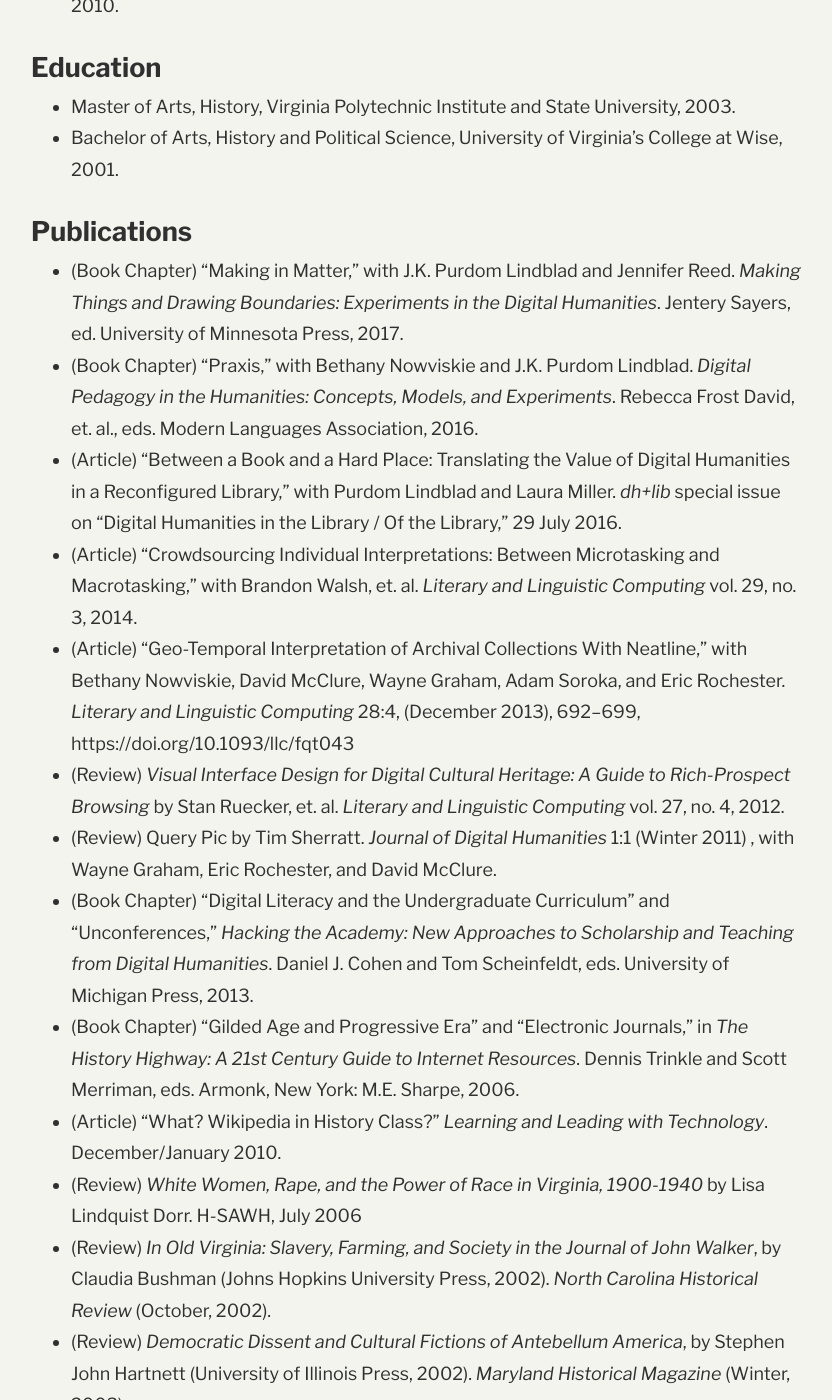
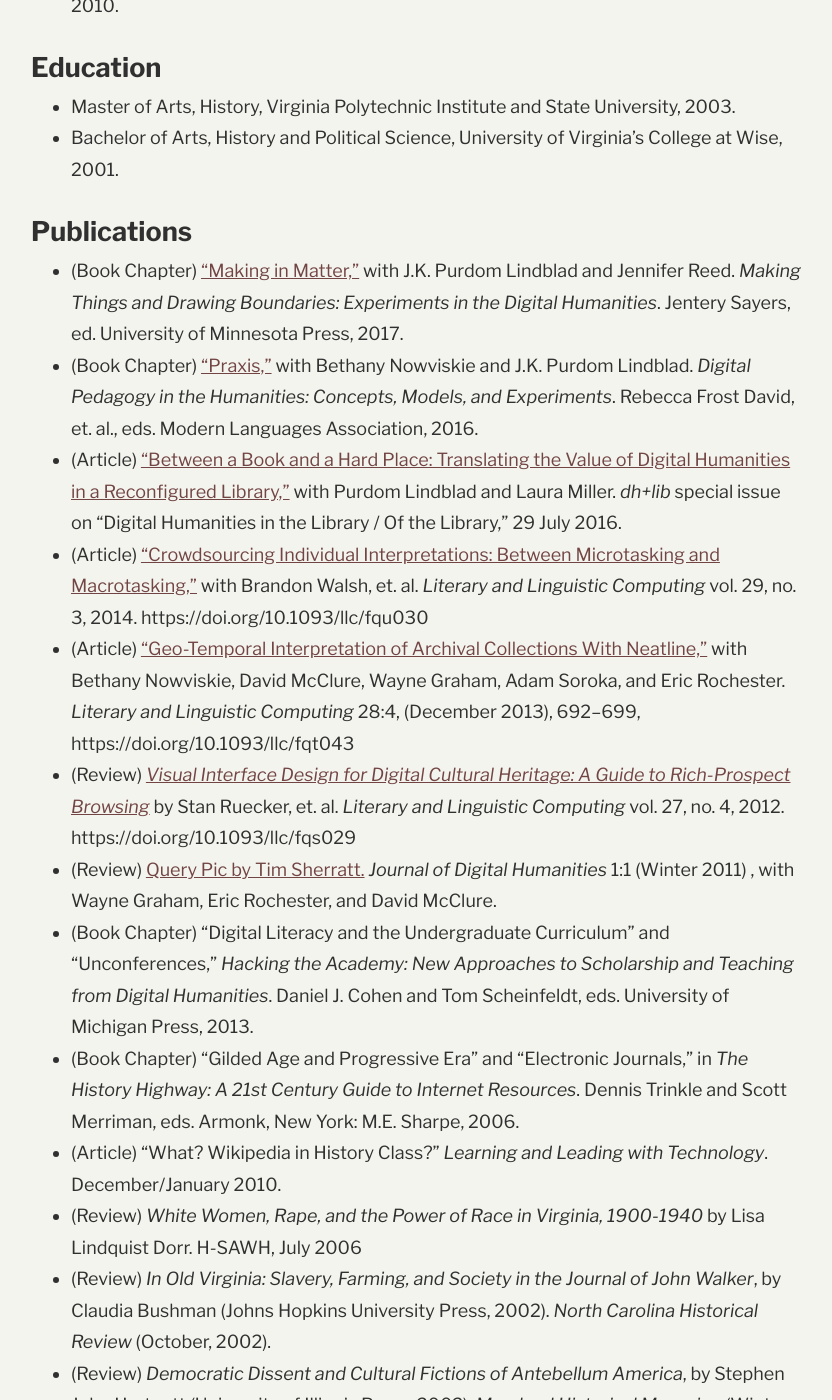
Before and after one commit to jeremyboggs/jeremyboggs.net, a Jekyll site: the page built from cv.md, in a window 1280 px wide and 1400 px high, scrolled down 962 px. Shown: the whole window, without its empty margins (223-1055 px from the left). Built offline with Jekyll 4.4.1, drawn with Linux system fonts in a browser that asks for light colours; some of the changed lines change nothing that is shown.

Commit message:
Update and correct CV content.

```diff
--- a/cv.md
+++ b/cv.md
@@ -23,13 +23,17 @@
 
 ## Publications
 
-- (Book Chapter) “Making in Matter,” with J.K. Purdom Lindblad and Jennifer Reed. _Making Things and Drawing Boundaries: Experiments in the Digital Humanities_. Jentery Sayers, ed. University of Minnesota Press, 2017.
-- (Book Chapter) “Praxis,” with Bethany Nowviskie and J.K. Purdom Lindblad. _Digital Pedagogy in the Humanities: Concepts, Models, and Experiments_. Rebecca Frost David, et. al., eds. Modern Languages Association, 2016.
-- (Article) “Between a Book and a Hard Place: Translating the Value of Digital Humanities in a Reconfigured Library,” with Purdom Lindblad and Laura Miller. _dh+lib_ special issue on “Digital Humanities in the Library / Of the Library,” 29 July 2016.
-- (Article) “Crowdsourcing Individual Interpretations: Between Microtasking and Macrotasking,” with Brandon Walsh, et. al. _Literary and Linguistic Computing_ vol. 29, no. 3, 2014.
-- (Article) “Geo-Temporal Interpretation of Archival Collections With Neatline,” with Bethany Nowviskie, David McClure, Wayne Graham, Adam Soroka, and Eric Rochester. _Literary and Linguistic Computing_ 28:4, (December 2013), 692–699, https://doi.org/10.1093/llc/fqt043
-- (Review) _Visual Interface Design for Digital Cultural Heritage: A Guide to Rich-Prospect Browsing_ by Stan Ruecker, et. al. _Literary and Linguistic Computing_ vol. 27, no. 4, 2012.
-- (Review) Query Pic by Tim Sherratt. _Journal of Digital Humanities_ 1:1 (Winter 2011) , with Wayne Graham, Eric Rochester, and David McClure.
+- (Book Chapter) [“Making in Matter,”](https://dhdebates.gc.cuny.edu/read/untitled-aa1769f2-6c55-485a-81af-ea82cce86966/section/f29e68c9-e28e-4c1a-b083-93025a5ed6b3#ch37) with J.K. Purdom Lindblad and Jennifer Reed. _Making Things and Drawing Boundaries: Experiments in the Digital Humanities_. Jentery Sayers, ed. University of Minnesota Press, 2017.
+- (Book Chapter) [“Praxis,”](https://digitalpedagogy.hcommons.org/keyword/Praxis) with Bethany Nowviskie and J.K. Purdom Lindblad. _Digital Pedagogy in the Humanities: Concepts, Models, and Experiments_. Rebecca Frost David, et. al., eds. Modern Languages Association, 2016.
+- (Article) [“Between a Book and a Hard Place: Translating the Value of Digital Humanities in a Reconfigured Library,”](https://dhandlib.org/between-a-book-and-a-hard-place/) with Purdom Lindblad and Laura Miller. _dh+lib_ special issue on “Digital Humanities in the Library / Of the Library,” 29 July 2016.
+- (Article) [“Crowdsourcing Individual Interpretations: Between Microtasking and
+  Macrotasking,”](https://doi.org/10.1093/llc/fqu030) with Brandon Walsh, et. al. _Literary and Linguistic Computing_
+  vol. 29, no. 3, 2014. https://doi.org/10.1093/llc/fqu030
+- (Article) [“Geo-Temporal Interpretation of Archival Collections With Neatline,”](https://doi.org/10.1093/llc/fqt043) with Bethany Nowviskie, David McClure, Wayne Graham, Adam Soroka, and Eric Rochester. _Literary and Linguistic Computing_ 28:4, (December 2013), 692–699, https://doi.org/10.1093/llc/fqt043
+- (Review) [_Visual Interface Design for Digital Cultural Heritage: A Guide to
+  Rich-Prospect Browsing_](https://doi.org/10.1093/llc/fqs029) by Stan Ruecker,
+  et. al. _Literary and Linguistic Computing_ vol. 27, no. 4, 2012. https://doi.org/10.1093/llc/fqs029
+- (Review) [Query Pic by Tim Sherratt.](https://journalofdigitalhumanities.org/1-1/querypic/) _Journal of Digital Humanities_ 1:1 (Winter 2011) , with Wayne Graham, Eric Rochester, and David McClure.
 - (Book Chapter) “Digital Literacy and the Undergraduate Curriculum” and “Unconferences,” _Hacking the Academy: New Approaches to Scholarship and Teaching from Digital Humanities_. Daniel J. Cohen and Tom Scheinfeldt, eds. University of Michigan Press, 2013.
 - (Book Chapter) “Gilded Age and Progressive Era” and “Electronic Journals,” in _The History Highway: A 21st Century Guide to Internet Resources_. Dennis Trinkle and Scott Merriman, eds. Armonk, New York: M.E. Sharpe, 2006.
 - (Article) “What? Wikipedia in History Class?” _Learning and Leading with Technology_. December/January 2010.
```
